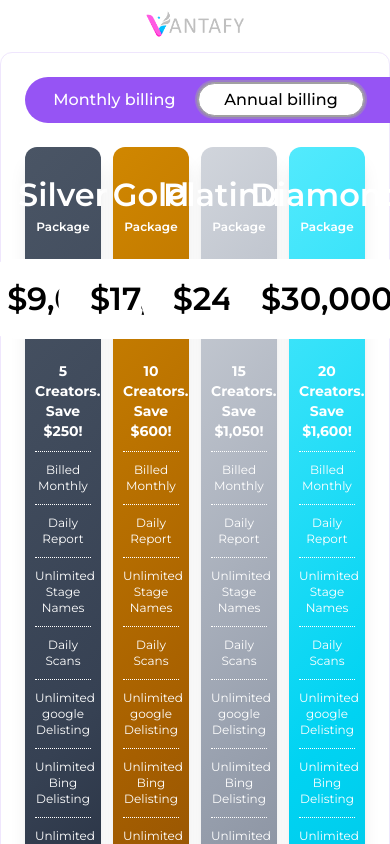
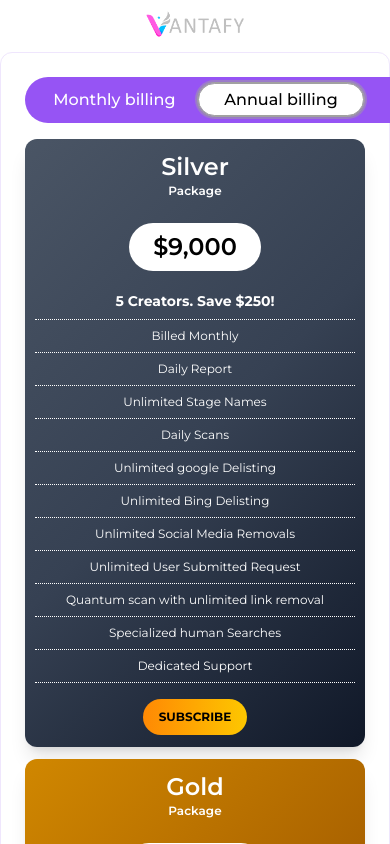
Before and after one commit to raazr62/Vantafy_frontend, a React (Vite) app: page /pricing-plan in a window 390 px wide. Both pictures are taken after a click on the tab "Annual billing". Shown: the top 844 px of the page. Built offline with nearby package versions, Linux system fonts and the light colour scheme.

Commit message:
feat: agencies and annual billing responsive completed remaing: tab work

```diff
--- a/src/components/HomeComponent/AgenciesBilling.jsx
+++ b/src/components/HomeComponent/AgenciesBilling.jsx
@@ -15,7 +15,7 @@ const AgenciesBilling = ({ fromAuthPage }) => {
     }
   };
   return (
-    <div className="grid grid-cols-4 gap-3 mt-4">
+    <div className="grid grid-cols-1 sm:grid-cols-2 md:grid-cols-3 lg:grid-cols-4 gap-3 mt-2 sm:mt-4">
       {AgencyPricingPlansMockData.map((plan) => {
         const backroundColor =
           plan.planName === "Silver"
@@ -30,19 +30,21 @@ const AgenciesBilling = ({ fromAuthPage }) => {
         return (
           <div
             key={plan.id}
-            className={`py-6 px-2.5 ${backroundColor} text-white rounded-[12px] shadow-[0_15px_18.75px_-3.75px_rgba(0,0,0,0.10),0_6px_7.5px_-4.5px_rgba(0,0,0,0.10)] flex flex-col items-center
-`}
+            className={`py-3 sm:py-6 px-2.5 ${backroundColor} text-white rounded-[12px] shadow-[0_15px_18.75px_-3.75px_rgba(0,0,0,0.10),0_6px_7.5px_-4.5px_rgba(0,0,0,0.10)] flex flex-col items-center
+    `}
           >
-            <p className="text-[32px] font-semibold">{plan.planName}</p>
+            <p className="text-2xl md:text-[32px] font-semibold">
+              {plan.planName}
+            </p>
             <p className="text-xs font-semibold">Package</p>
-            <p className="px-8 py-4 bg-white text-black text-[32px] font-semibold rounded-[45px] mt-6 mb-3">
+            <p className="px-6 sm:px-8 py-2 sm:py-4 bg-white text-black text-2xl sm:text-[32px] font-semibold rounded-[45px] mt-6 mb-3">
               {plan.price}
             </p>
-            <div className="flex flex-col items-center mb-12 w-full">
+            <div className="flex flex-col items-center mb-4 sm:mb-8 md:mb-10 lg:mb-12 w-full">
               {plan.features.map((feature, index) => (
                 <p
                   key={index}
-                  className="py-2.5 border-b text-xs border-white border-dotted w-full text-center first:text-sm first:font-bold"
+                  className="py-2 sm:py-2.5 border-b text-xs border-white border-dotted w-full text-center first:text-sm first:font-bold"
                 >
                   {feature}
                 </p>
@@ -51,7 +53,7 @@ const AgenciesBilling = ({ fromAuthPage }) => {
             <Button
               onClick={() => handleSubscription(plan.planName)}
               className={
-                "bg-[linear-gradient(90deg,#FF8904_0%,#FDC700_100%)] text-black text-xs font-bold px-10 py-6"
+                "bg-[linear-gradient(90deg,#FF8904_0%,#FDC700_100%)] text-black text-xs font-bold"
               }
             >
               SUBSCRIBE
--- a/src/components/HomeComponent/AnnualBilling.jsx
+++ b/src/components/HomeComponent/AnnualBilling.jsx
@@ -15,7 +15,7 @@ const AnnualBilling = ({ fromAuthPage }) => {
     }
   };
   return (
-    <div className="grid grid-cols-4 gap-3 mt-4">
+    <div className="grid grid-cols-1 sm:grid-cols-2 md:grid-cols-3 lg:grid-cols-4 gap-3 mt-2 sm:mt-4">
       {AnnualPricingPlansMockData.map((plan) => {
         const backroundColor =
           plan.planName === "Silver"
@@ -30,19 +30,21 @@ const AnnualBilling = ({ fromAuthPage }) => {
         return (
           <div
             key={plan.id}
-            className={`py-6 px-2.5 ${backroundColor} text-white rounded-[12px] shadow-[0_15px_18.75px_-3.75px_rgba(0,0,0,0.10),0_6px_7.5px_-4.5px_rgba(0,0,0,0.10)] flex flex-col items-center
-`}
+            className={`py-3 sm:py-6 px-2.5 ${backroundColor} text-white rounded-[12px] shadow-[0_15px_18.75px_-3.75px_rgba(0,0,0,0.10),0_6px_7.5px_-4.5px_rgba(0,0,0,0.10)] flex flex-col items-center
+    `}
           >
-            <p className="text-[32px] font-semibold">{plan.planName}</p>
+            <p className="text-2xl md:text-[32px] font-semibold">
+              {plan.planName}
+            </p>
             <p className="text-xs font-semibold">Package</p>
-            <p className="px-8 py-4 bg-white text-black text-[32px] font-semibold rounded-[45px] mt-6 mb-3">
+            <p className="px-6 sm:px-8 py-2 sm:py-4 bg-white text-black text-2xl sm:text-[32px] font-semibold rounded-[45px] mt-6 mb-3">
               {plan.price}
             </p>
-            <div className="flex flex-col items-center mb-12 w-full">
+            <div className="flex flex-col items-center mb-4 sm:mb-8 md:mb-10 lg:mb-12 w-full">
               {plan.features.map((feature, index) => (
                 <p
                   key={index}
-                  className="py-2.5 border-b text-xs border-white border-dotted w-full text-center first:text-sm first:font-bold"
+                  className="py-2 sm:py-2.5 border-b text-xs border-white border-dotted w-full text-center first:text-sm first:font-bold"
                 >
                   {feature}
                 </p>
```
